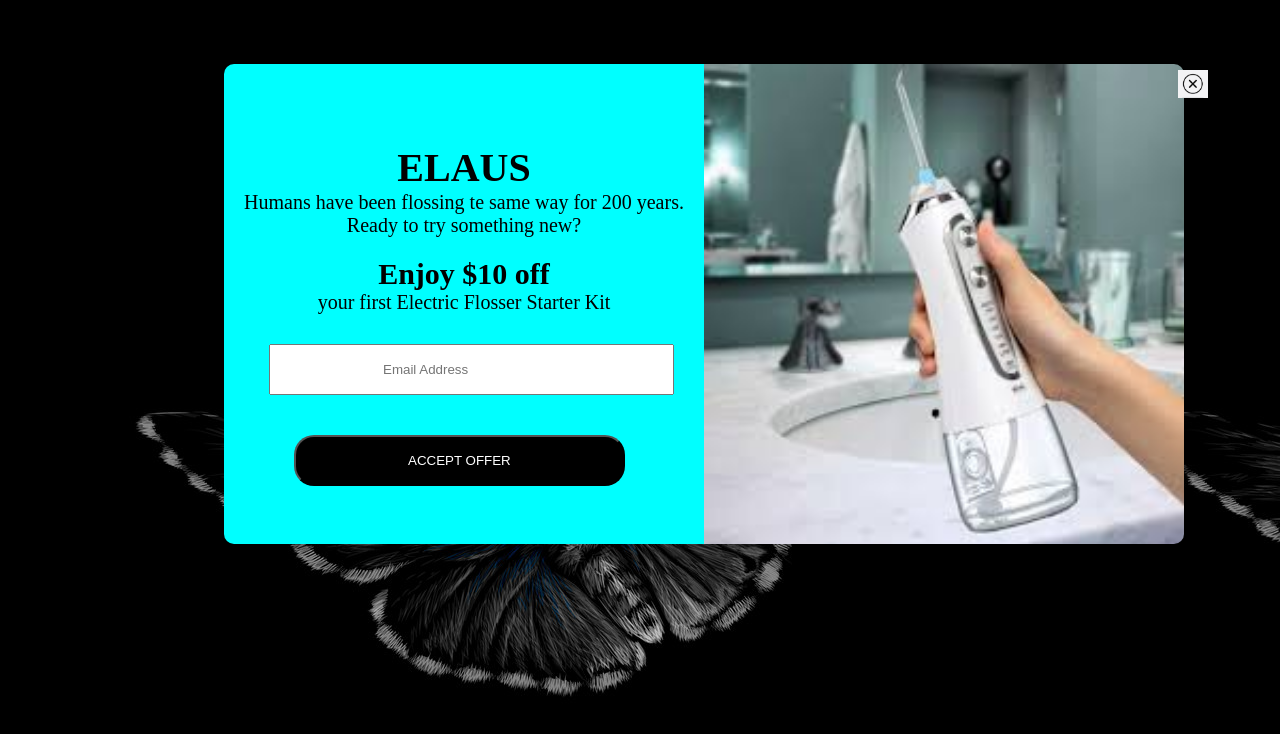
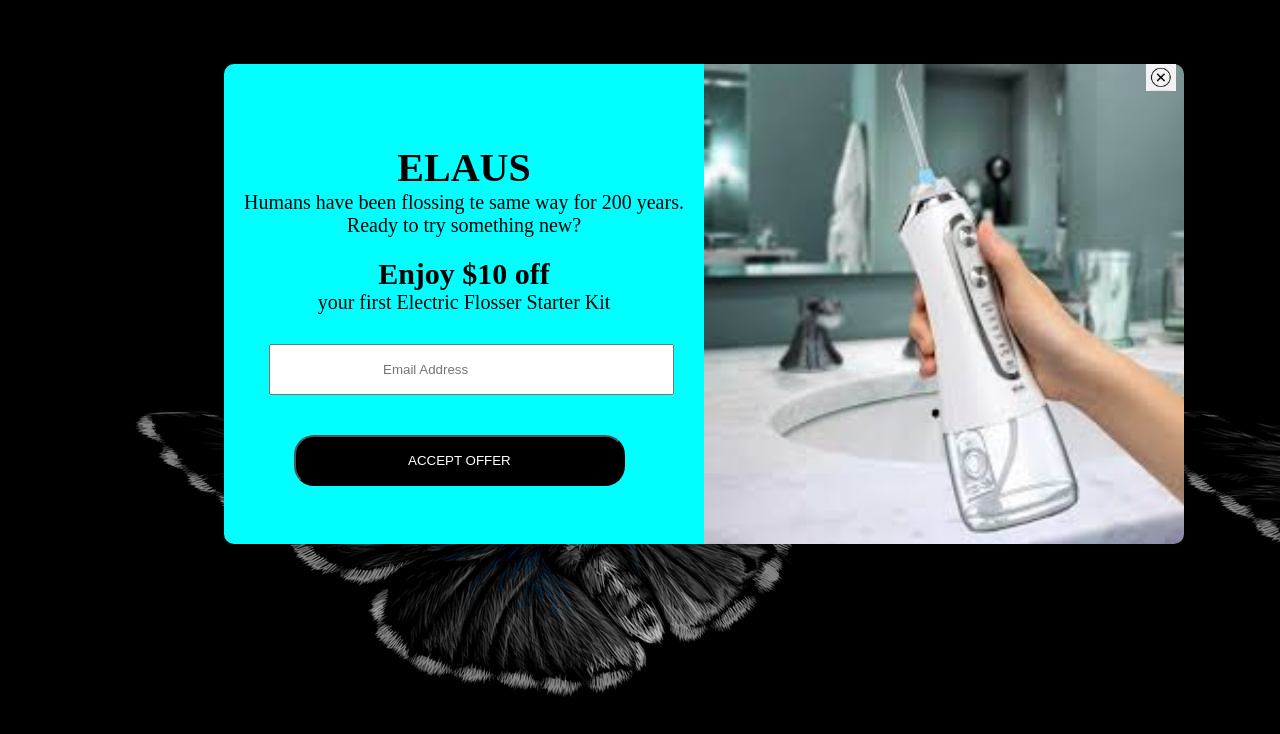
Before and after one commit to feranmilott/pop-up, a plain HTML site: page index.html in a window 1280 px wide. Drawn offline with Linux system fonts and the light colour scheme; a script that the page names is missing.

Commit message:
my commit

```diff
--- a/pop-up.css
+++ b/pop-up.css
@@ -49,7 +49,7 @@
 }
 .first img{
     position: relative;
-    bottom: 26rem;
-    left: 59rem;
+    bottom: 26.4rem;
+    left: 57rem;
     width: 30px;
 }
```
